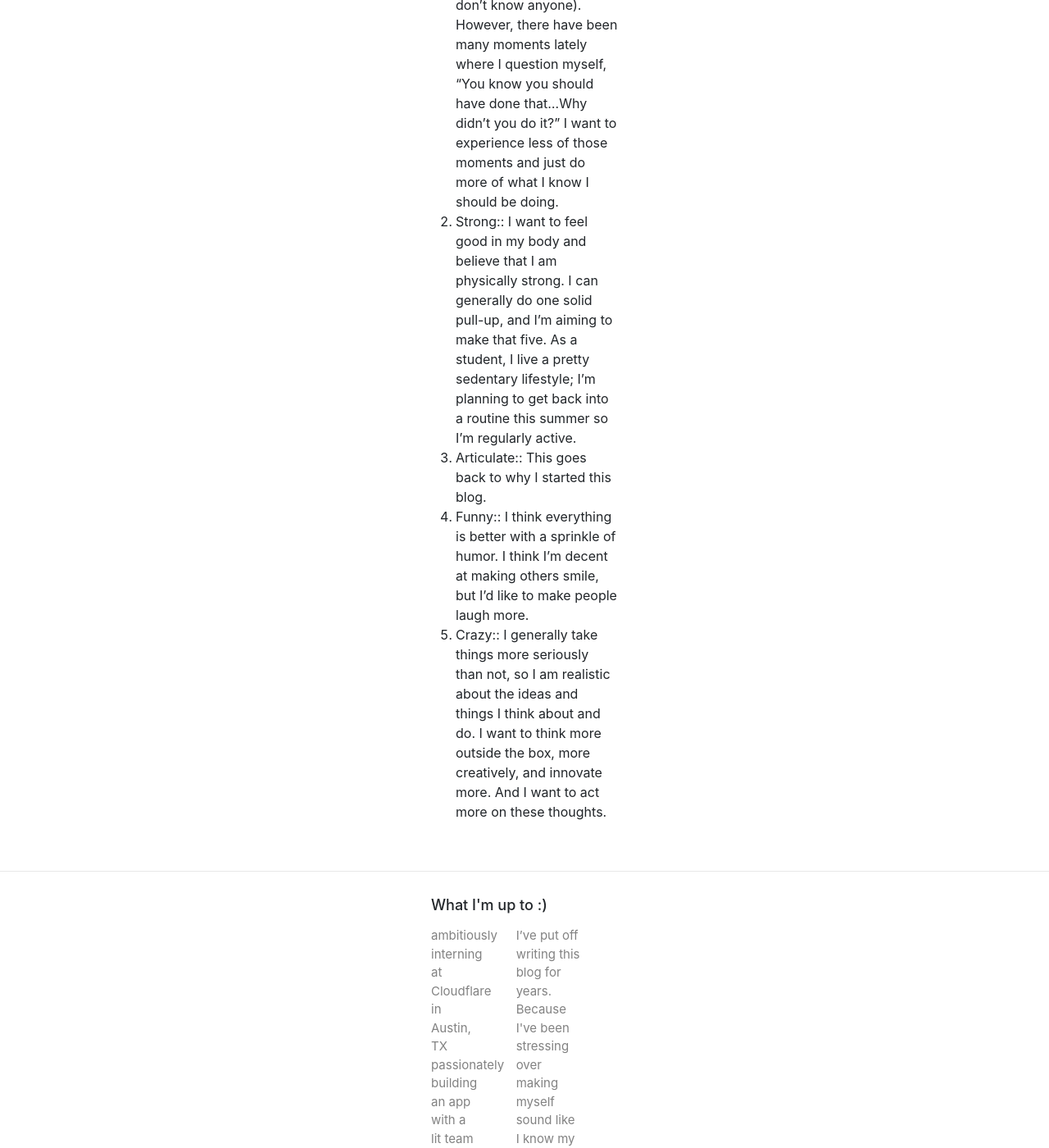
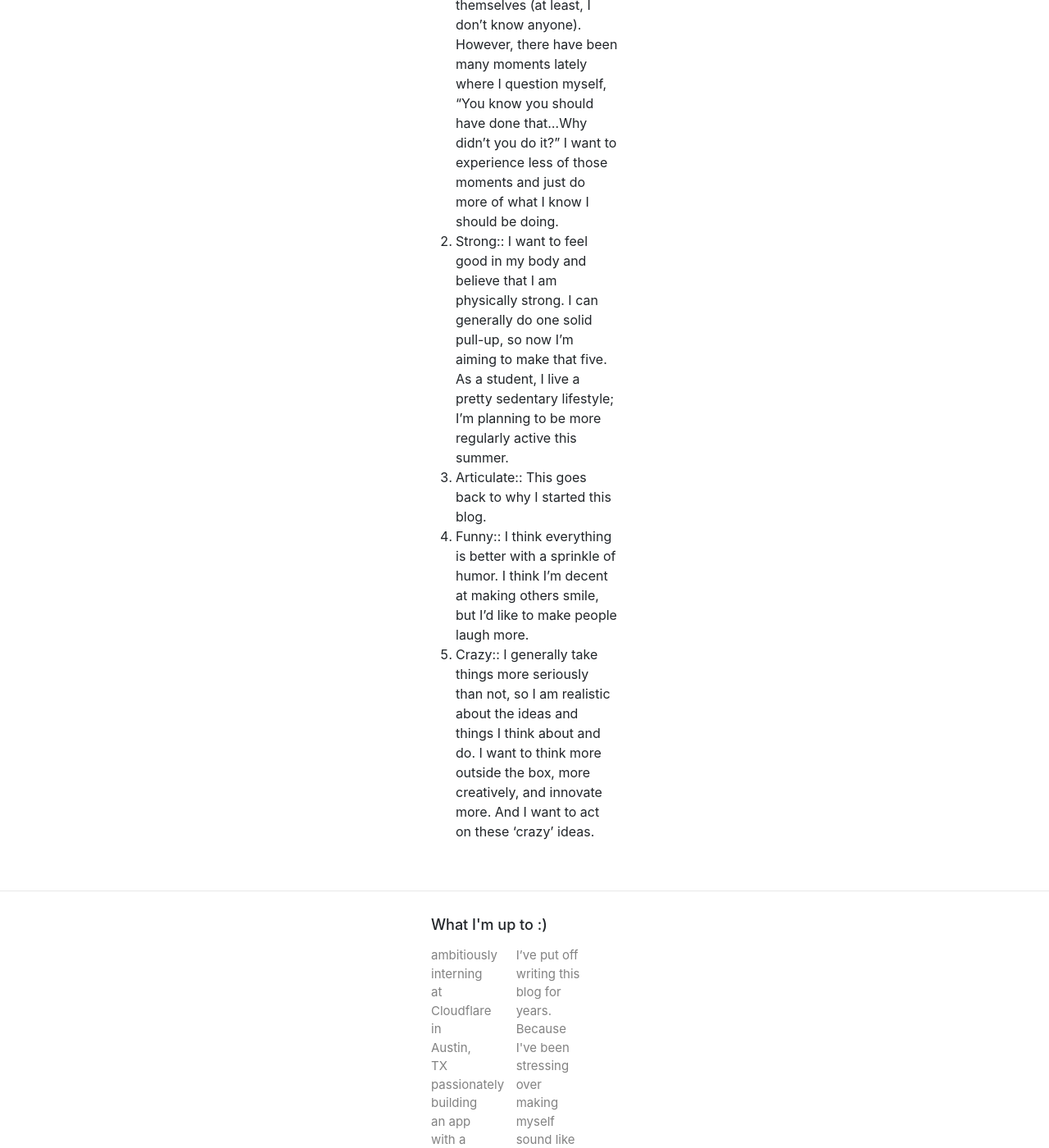
Before and after one commit to j-fang/j-fang.github.io, a Jekyll site: the page built from about.md, in a window 1280 px wide and 1400 px high, scrolled down 4800 px. Shown: the whole window at 82% size. Built offline with Jekyll 4.4.1, drawn with Linux system fonts in a browser that asks for light colours; some of the changed text lies outside the part shown.

```diff
--- a/about.md
+++ b/about.md
@@ -36,7 +36,7 @@ Adjectives that my friends use to describe me:
 
 Adjectives that I want to embody more of…as of 6/17/19:
 1.	Confident:: I don’t think anyone ever uses this word to describe themselves (at least, I don’t know anyone). However, there have been many moments lately where I question myself, “You know you should have done that…Why didn’t you do it?” I want to experience less of those moments and just do more of what I know I should be doing.
-2.	Strong:: I want to feel good in my body and believe that I am physically strong. I can generally do one solid pull-up, and I’m aiming to make that five. As a student, I live a pretty sedentary lifestyle; I’m planning to get back into a routine this summer so I’m regularly active.
+2.	Strong:: I want to feel good in my body and believe that I am physically strong. I can generally do one solid pull-up, so now I’m aiming to make that five. As a student, I live a pretty sedentary lifestyle; I’m planning to be more regularly active this summer.
 3.	Articulate:: This goes back to why I started this blog.
 4.	Funny:: I think everything is better with a sprinkle of humor. I think I’m decent at making others smile, but I’d like to make people laugh more.
-5.	Crazy:: I generally take things more seriously than not, so I am realistic about the ideas and things I think about and do. I want to think more outside the box, more creatively, and innovate more. And I want to act more on these thoughts.
+5.	Crazy:: I generally take things more seriously than not, so I am realistic about the ideas and things I think about and do. I want to think more outside the box, more creatively, and innovate more. And I want to act on these 'crazy' ideas.
```
Also changed, not shown: other parts of about.md (+1 -1 lines), _posts/2019-06-24-what-we-dont-want-to-pay-for.md (added, +53 -0 lines), 6 other files.
